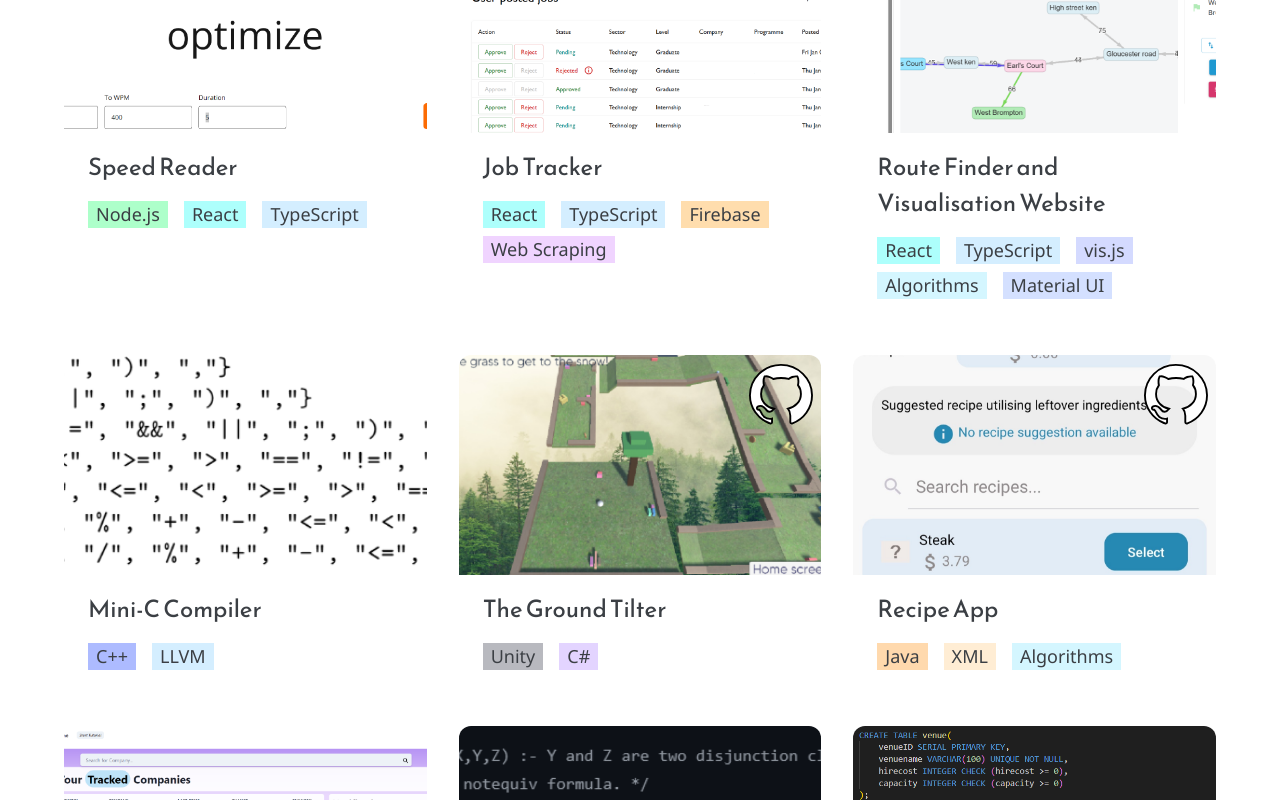
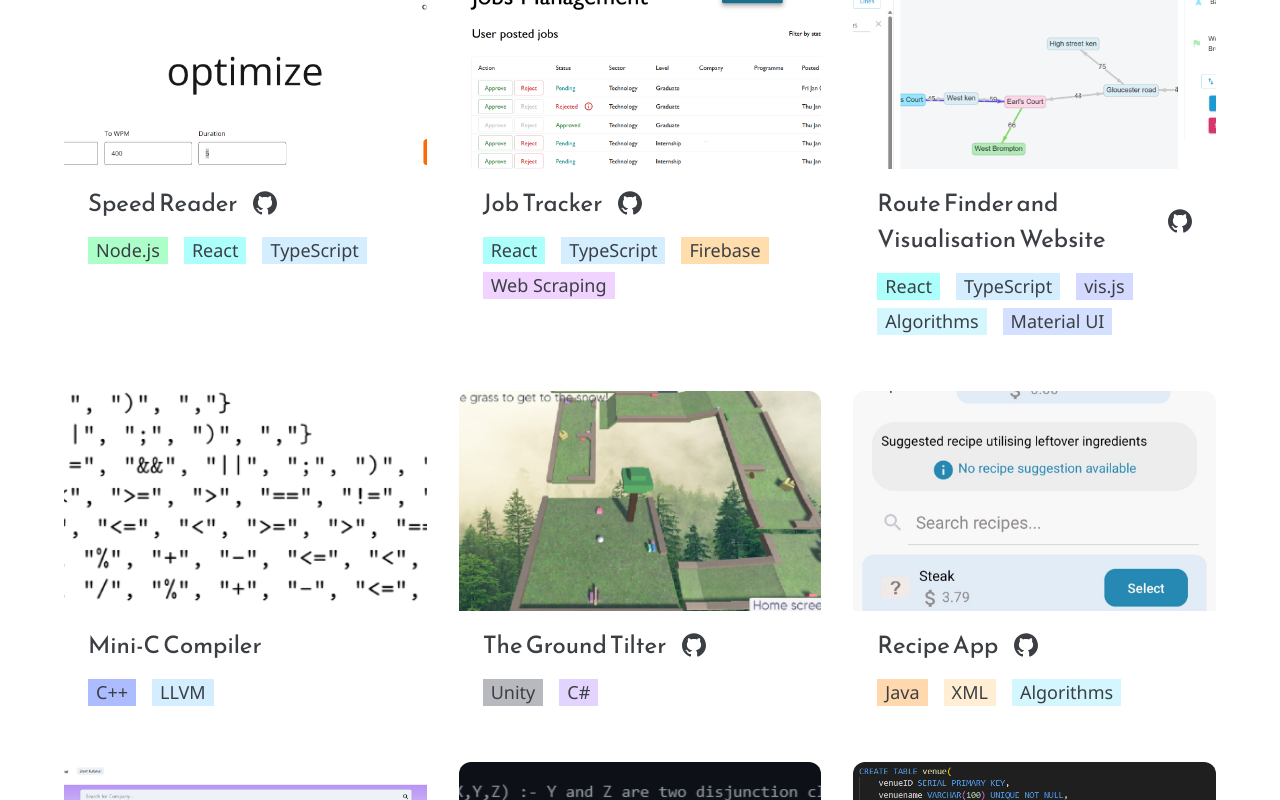
Before and after one commit to BernardMoy/Personal-Website, a SvelteKit app: page / in a window 1280 px wide. Shown: the part 2600-3400 px from the top of the page. Built offline with nearby package versions, Linux system fonts and the light colour scheme; a web font is replaced by a local one.

Commit message:
Moved github logo from top right to next to the title

```diff
--- a/src/routes/Projects.svelte
+++ b/src/routes/Projects.svelte
@@ -23,21 +23,25 @@
 					class="h-[220px] w-full rounded-tl-xl rounded-tr-xl object-cover"
 				/>
 
-				<!-- github logo -->
+				<!-- title -->
 				{#if project.github}
-					<a href={project.github} target="_blank" class="cursor-pointer" aria-label="github link">
-						<img
-							src="svgs/github-white.svg"
-							alt="github logo"
-							class="absolute top-2 right-2 h-[64px] w-[64px]"
-						/>
+					<a
+						class="flex flex-row items-center justify-start gap-4 self-start px-6 py-4 decoration-on-background decoration-[1px] underline-offset-4 hover:underline"
+						href={project.github}
+						target="_blank"
+					>
+						<h1 class="font-title relative text-[24px] text-on-background">
+							{project.title}
+						</h1>
+						<img src="svgs/github.svg" alt="GitHub link" , class="h-[24px] w-[24px]" />
 					</a>
+				{:else}
+					<div class="flex flex-row items-center justify-start gap-4 px-6 py-4">
+						<h1 class="font-title relative text-[24px] text-on-background">
+							{project.title}
+						</h1>
+					</div>
 				{/if}
-
-				<!-- title -->
-				<h1 class="font-title relative px-6 py-4 text-[24px] text-on-background">
-					{project.title}
-				</h1>
 
 				<!-- tags -->
 				<ul class="flex max-w-full flex-wrap gap-x-4 gap-y-2 px-6">
```
